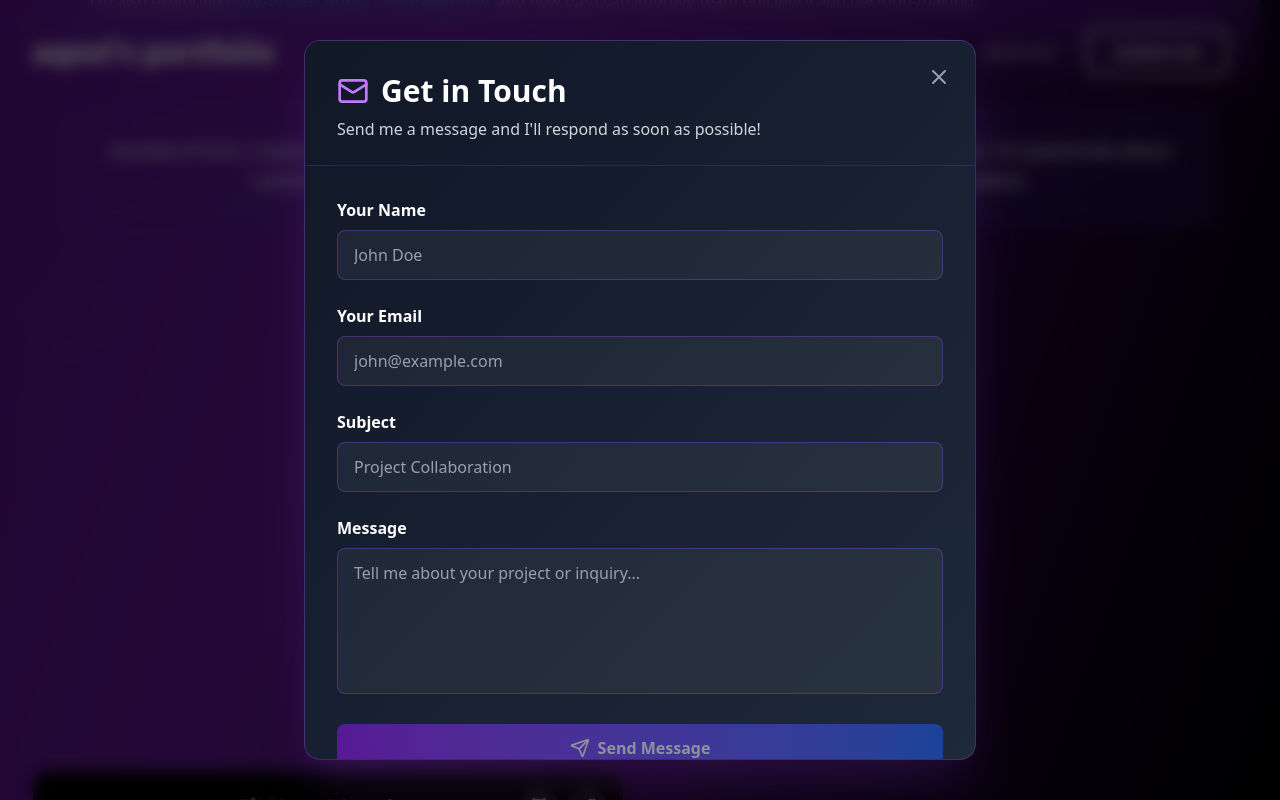
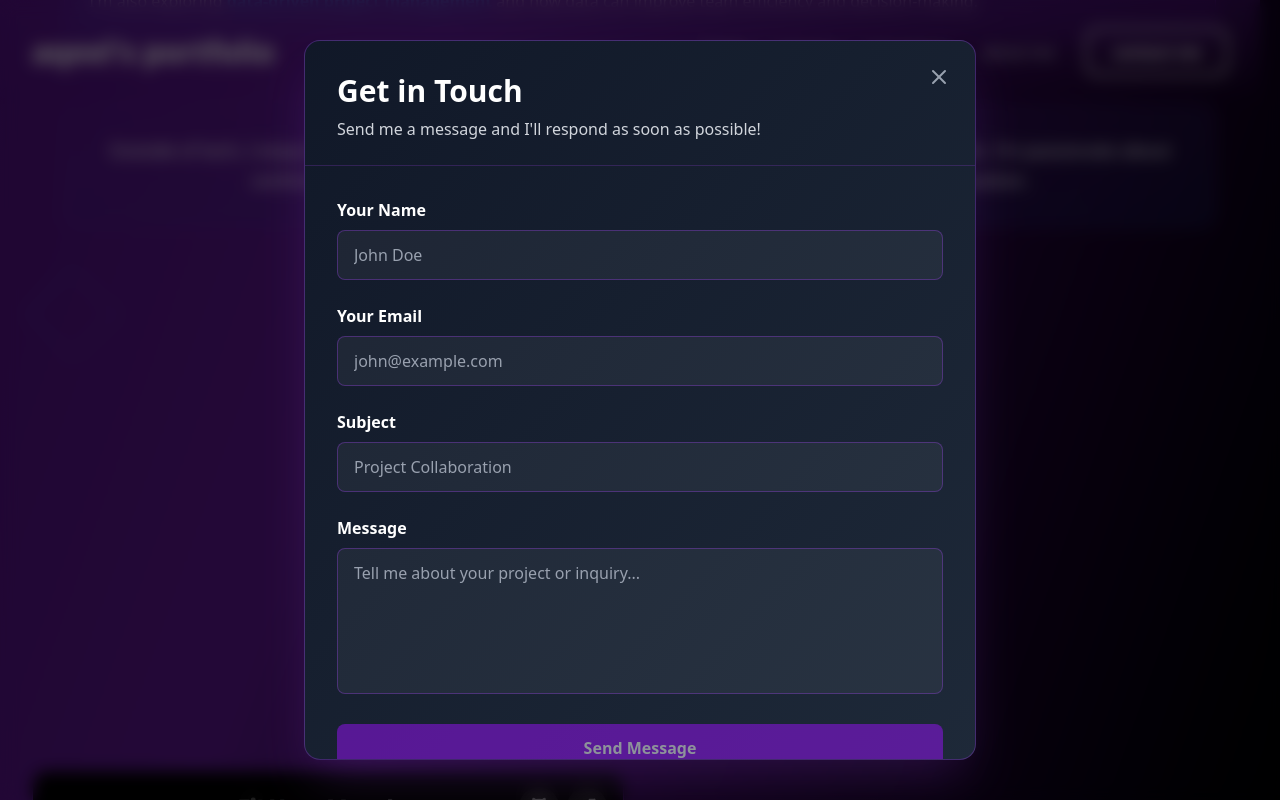
Before and after one commit to aqeelfathur/portfolio, a Next.js app: page / in a window 1280 px wide. Both pictures are taken after a click on the button "Email Me". Shown: the part 2331-3131 px from the top of the page. Built offline with nearby package versions, Linux system fonts and the light colour scheme.

Commit message:
style form

```diff
--- a/componentsHome/AboutSection.tsx
+++ b/componentsHome/AboutSection.tsx
@@ -119,7 +119,6 @@ function EmailPopup({ isOpen, onClose }: EmailPopupProps) {
             {/* Header */}
             <div className="p-8 pb-6 border-b border-purple-500/20">
             <div className="flex items-center gap-3 mb-2">
-            <Mail className="w-8 h-8 text-purple-400" />
                 <h2 className="text-3xl font-bold text-white">Get in Touch</h2>
             </div>
             <p className="text-gray-300">Send me a message and I'll respond as soon as possible!</p>
@@ -206,7 +205,7 @@ function EmailPopup({ isOpen, onClose }: EmailPopupProps) {
             <button
                 onClick={handleSubmit}
                 disabled={isLoading || !formData.name || !formData.email || !formData.subject || !formData.message}
-            className="w-full px-6 py-3 bg-gradient-to-r from-purple-600 to-blue-600 text-white rounded-lg font-semibold hover:from-purple-700 hover:to-blue-700 disabled:opacity-50 disabled:cursor-not-allowed transition-all duration-300 flex items-center justify-center gap-2 hover:scale-105"
+                className="w-full px-6 py-3 bg-purple-600 to-blue-600 text-white rounded-lg font-semibold hover:from-purple-700 hover:to-blue-700 disabled:opacity-50 disabled:cursor-not-allowed transition-all duration-300 flex items-center justify-center gap-2 hover:scale-105"
             >
                 {isLoading ? (
                 <>
@@ -215,7 +214,6 @@ function EmailPopup({ isOpen, onClose }: EmailPopupProps) {
                 </>
                 ) : (
                 <>
-                <Send className="w-5 h-5" />
                     Send Message
                 </>
                 )}
```
Lines whose indentation alone changed are shown as unchanged.
